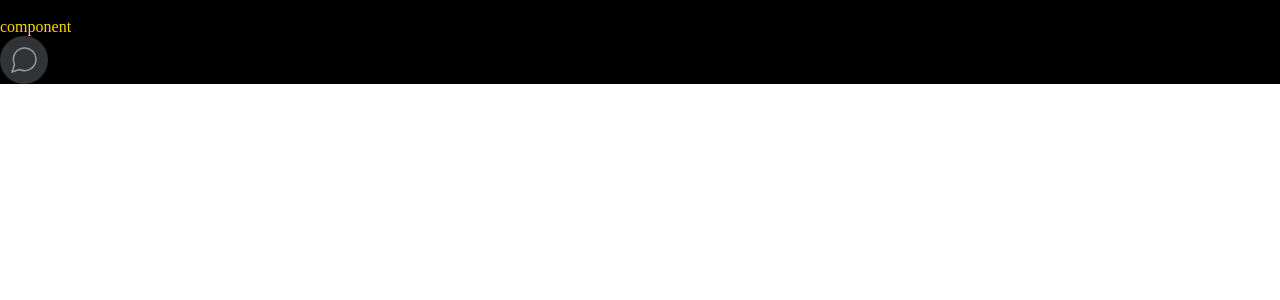
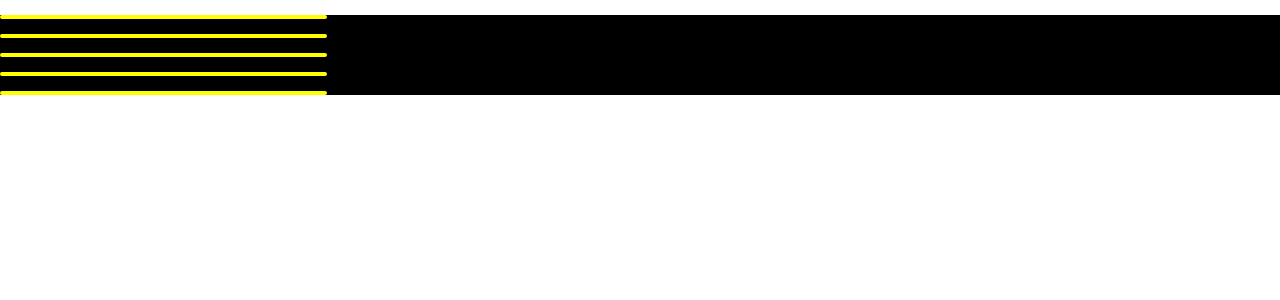
Before and after one commit to 2406Arsen/practice-project, a React (Create React App) app: page / in a window 1280 px wide. Shown: the top 300 px of the page. Built offline with nearby package versions, Linux system fonts and the light colour scheme.

Commit message:
ProgressBar

```diff
--- a/src/App.tsx
+++ b/src/App.tsx
@@ -1,6 +1,7 @@
 import { Component } from "components/Component";
 import { useTheme } from "providers/ThemeProvider";
 import { classNames } from "shared/lib/classNames/classNames";
+import ProgressBar from "shared/ui/ProgressBar/ProgressBar";
 import {
   ButtonIcon,
   ButtonSize,
@@ -11,9 +12,14 @@ const App = () => {
   const { theme, toggleTheme } = useTheme();
   return (
     <div className={classNames("App", {}, [theme])}>
-      <button onClick={toggleTheme}>toggle theme</button>
-      <Component />
-      <ButtonIcon size={ButtonSize.LARGE} type={ButtonTypes.PRIMARY} disabled />
+      {/* <button onClick={toggleTheme}>toggle theme</button>
+      <Component /> */}
+      {/* <ButtonIcon size={ButtonSize.LARGE} type={ButtonTypes.PRIMARY} disabled /> */}
+      <ProgressBar />
+      <ProgressBar />
+      <ProgressBar />
+      <ProgressBar />
+      <ProgressBar />
     </div>
   );
 };
--- a/src/shared/ui/Buttons/ButtonIcon/ButtonIcon.tsx
+++ b/src/shared/ui/Buttons/ButtonIcon/ButtonIcon.tsx
@@ -11,6 +11,7 @@ export enum ButtonTypes {
   OUTLIINE = "outline",
   TRANSPARENT = "transparent",
 }
+
 export enum ButtonSize {
   LARGE = "large",
   SMALL = "small",
--- /dev/null
+++ b/src/shared/ui/ProgressBar/ProgressBar.module.scss
@@ -0,0 +1,7 @@
+.ProgressBar {
+  width: 327px;
+  height: 4px;
+  border-radius: 100px;
+  background-color: yellow;
+  margin: 15px 0;
+}
--- /dev/null
+++ b/src/shared/ui/ProgressBar/ProgressBar.tsx
@@ -0,0 +1,60 @@
+import React, { useState, useMemo, FC } from "react";
+import { classNames } from "shared/lib/classNames/classNames";
+import cls from "./ProgressBar.module.scss";
+
+// const ProgressBar = () => {
+//   const [progress, setProgress] = useState(0);
+
+//   return (
+//     <div>
+//       <div className="progress-bar">
+//         <div
+//           className="progress-bar-fill"
+//           style={{ width: `${progress}%`, backgroundColor: "black" }}
+//         >
+//           Progress Bar
+//         </div>
+//       </div>
+//       <div progress-label></div>
+//     </div>
+//   );
+// };
+
+// export default ProgressBar;
+
+export enum ProgressBarFill {
+  fill1 = 10,
+}
+
+export enum ProgressBarMode {
+  DARK = "dark",
+  LIGHT = "light",
+}
+
+interface ProgressBarProps {
+  className?: string;
+  mode?: ProgressBarMode;
+  fill?: number;
+}
+
+const ProgressBar: FC<ProgressBarProps> = (props) => {
+  const {
+    className,
+    mode = ProgressBarMode.LIGHT,
+    fill = ProgressBarFill.fill1,
+  } = props;
+
+  const mods = useMemo(() => ({}), []);
+
+  return (
+    <div
+      className={classNames(cls.ProgressBar, mods, [
+        className,
+        cls[mode],
+        cls[fill],
+      ])}
+    ></div>
+  );
+};
+
+export default ProgressBar;
```
